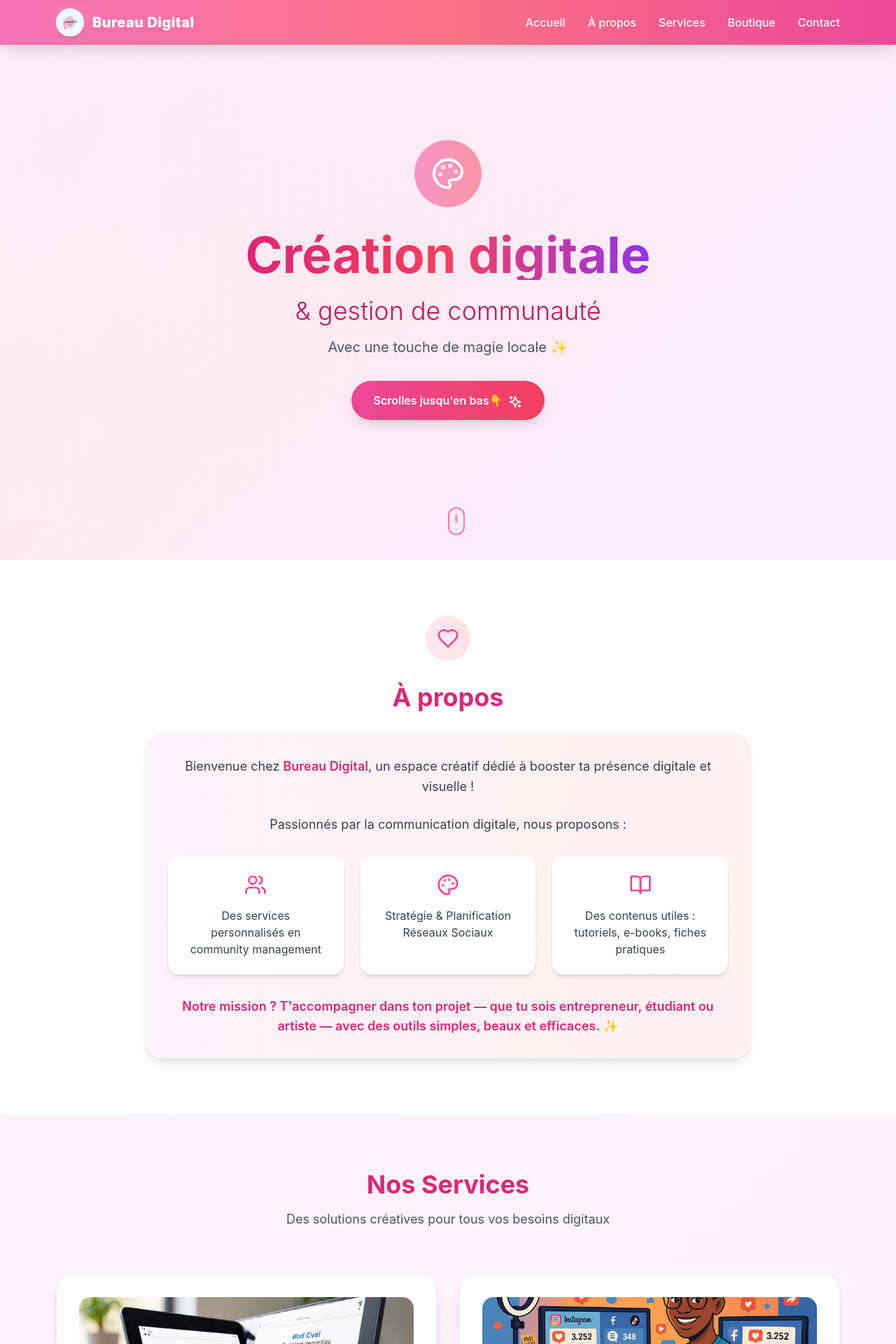
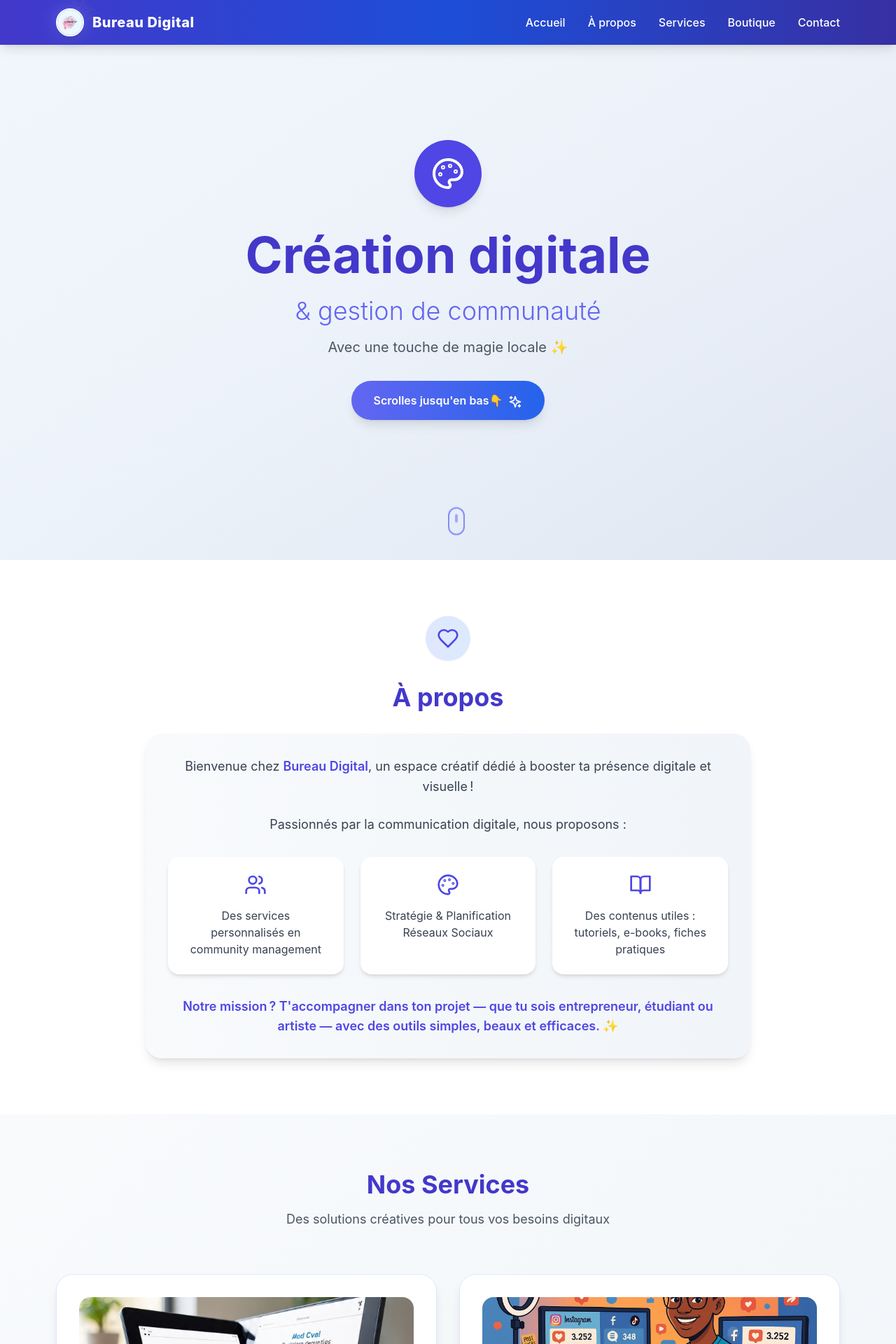
Before and after one commit to Solangeilinga/bureau-digital, a React (Create React App) app: page / in a window 1280 px wide. Shown: the top 1920 px of the page at 70% size. Built offline with nearby package versions, Linux system fonts and the light colour scheme.

Commit message:
Mise à jour du contenu

```diff
--- a/src/components/About.js
+++ b/src/components/About.js
@@ -2,33 +2,48 @@ import React from 'react';
 import { Heart, Palette, BookOpen, Users } from 'lucide-react';
 
 const About = ({ isVisible }) => (
-    <section id="about" className={`py-20 bg-white relative transform transition-all duration-1000 ${isVisible ? 'translate-y-0 opacity-100' : 'translate-y-10 opacity-0'}`}>
+    <section
+        id="about"
+        className={`py-20 bg-white relative transform transition-all duration-1000 ${isVisible ? 'translate-y-0 opacity-100' : 'translate-y-10 opacity-0'
+            }`}
+    >
         <div className="max-w-4xl mx-auto px-4 text-center">
-            <div className="inline-flex items-center justify-center w-16 h-16 bg-gradient-to-r from-pink-100 to-rose-100 rounded-full mb-8">
-                <Heart className="w-8 h-8 text-pink-500" />
+            {/* Icône principale */}
+            <div className="inline-flex items-center justify-center w-16 h-16 bg-gradient-to-r from-indigo-100 to-blue-100 rounded-full mb-8 shadow-sm">
+                <Heart className="w-8 h-8 text-indigo-600" />
             </div>
-            <h2 className="text-4xl font-bold text-pink-600 mb-8">À propos</h2>
-            <div className="bg-gradient-to-r from-pink-50 to-rose-50 rounded-3xl p-8 shadow-lg">
+
+            {/* Titre */}
+            <h2 className="text-4xl font-bold text-indigo-700 mb-8">À propos</h2>
+
+            {/* Contenu */}
+            <div className="bg-gradient-to-r from-slate-50 to-slate-100 rounded-3xl p-8 shadow-lg">
                 <p className="text-lg text-gray-700 leading-relaxed mb-6">
-                    Bienvenue chez <span className="font-semibold text-pink-600">Bureau Digital</span>, un espace créatif dédié à booster ta présence digitale et visuelle !
+                    Bienvenue chez <span className="font-semibold text-indigo-600">Bureau Digital</span>, un espace créatif dédié à booster ta présence digitale et visuelle !
                 </p>
                 <p className="text-lg text-gray-700 leading-relaxed mb-8">
                     Passionnés par la communication digitale, nous proposons :
                 </p>
+
+                {/* Cartes de services */}
                 <div className="grid md:grid-cols-3 gap-6">
                     {[
-                        { icon: Users, text: "Des services personnalisés en community management" },
-                        { icon: Palette, text: "Stratégie & Planification Réseaux Sociaux" },
-                        { icon: BookOpen, text: "Des contenus utiles : tutoriels, e-books, fiches pratiques" }
+                        { icon: Users, text: 'Des services personnalisés en community management' },
+                        { icon: Palette, text: 'Stratégie & Planification Réseaux Sociaux' },
+                        { icon: BookOpen, text: 'Des contenus utiles : tutoriels, e-books, fiches pratiques' }
                     ].map((item, index) => (
-                        <div key={index} className="bg-white p-6 rounded-2xl shadow-md hover:shadow-lg transition-all duration-300 hover:scale-105">
-                            <item.icon className="w-8 h-8 text-pink-500 mx-auto mb-4" />
+                        <div
+                            key={index}
+                            className="bg-white p-6 rounded-2xl shadow-md hover:shadow-lg transition-all duration-300 hover:scale-105"
+                        >
+                            <item.icon className="w-8 h-8 text-indigo-600 mx-auto mb-4" />
                             <p className="text-gray-700">{item.text}</p>
                         </div>
                     ))}
                 </div>
-                <p className="text-lg text-pink-600 font-semibold mt-8">
-                    Notre mission ? T'accompagner dans ton projet — que tu sois entrepreneur, étudiant ou artiste — avec des outils simples, beaux et efficaces. ✨
+
+                <p className="text-lg text-indigo-600 font-semibold mt-8">
+                    Notre mission ? T'accompagner dans ton projet — que tu sois entrepreneur, étudiant ou artiste — avec des outils simples, beaux et efficaces. ✨
                 </p>
             </div>
         </div>
--- a/src/components/FloatingHearts.js
+++ b/src/components/FloatingHearts.js
@@ -6,7 +6,7 @@ const FloatingHearts = () => (
         {[...Array(8)].map((_, i) => (
             <Heart
                 key={i}
-                className={`absolute text-pink-200 animate-bounce opacity-20`}
+                className="absolute text-indigo-200 animate-bounce opacity-20"
                 style={{
                     left: `${Math.random() * 100}%`,
                     top: `${Math.random() * 100}%`,
--- a/src/components/Header.js
+++ b/src/components/Header.js
@@ -2,29 +2,40 @@ import React from 'react';
 import { Palette, Sparkles } from 'lucide-react';
 
 const Header = ({ isVisible }) => (
-    <section id="header" className="min-h-screen flex items-center justify-center relative overflow-hidden bg-gradient-to-br from-pink-50 via-rose-50 to-purple-50">
-        <div className="absolute inset-0 bg-gradient-to-r from-pink-200/20 to-purple-200/20"></div>
-        <div className={`text-center z-10 px-4 transform transition-all duration-1000 ${isVisible ? 'translate-y-0 opacity-100' : 'translate-y-10 opacity-0'}`}>
-            <div className="inline-flex items-center justify-center w-24 h-24 bg-gradient-to-r from-pink-400 to-rose-400 rounded-full mb-8 animate-pulse">
+    <section
+        id="header"
+        className="min-h-screen flex items-center justify-center relative overflow-hidden bg-gradient-to-br from-slate-50 via-slate-100 to-slate-200"
+    >
+        {/* Overlay subtil */}
+        <div className="absolute inset-0 bg-gradient-to-r from-blue-200/10 to-indigo-200/10"></div>
+
+        {/* Contenu central */}
+        <div
+            className={`text-center z-10 px-4 transform transition-all duration-1000 ${isVisible ? 'translate-y-0 opacity-100' : 'translate-y-10 opacity-0'
+                }`}
+        >
+            <div className="inline-flex items-center justify-center w-24 h-24 bg-indigo-600 rounded-full mb-8 shadow-lg">
                 <Palette className="w-12 h-12 text-white" />
             </div>
-            <h1 className="text-5xl md:text-7xl font-bold bg-gradient-to-r from-pink-600 via-rose-500 to-purple-600 bg-clip-text text-transparent mb-6 animate-fade-in">
+            <h1 className="text-5xl md:text-7xl font-bold text-indigo-700 mb-6">
                 Création digitale
             </h1>
-            <h2 className="text-3xl md:text-4xl font-light text-pink-700 mb-4">
+            <h2 className="text-3xl md:text-4xl font-light text-indigo-500 mb-4">
                 & gestion de communauté
             </h2>
             <p className="text-xl text-gray-600 mb-8 max-w-2xl mx-auto leading-relaxed">
                 Avec une touche de magie locale ✨
             </p>
-            <button className="bg-gradient-to-r from-pink-500 to-rose-500 hover:from-pink-600 hover:to-rose-600 text-white px-8 py-4 rounded-full font-semibold transform hover:scale-105 transition-all duration-300 shadow-lg hover:shadow-xl">
+            <button className="bg-gradient-to-r from-indigo-500 to-blue-600 hover:from-indigo-600 hover:to-blue-700 text-white px-8 py-4 rounded-full font-semibold transform hover:scale-105 transition-all duration-300 shadow-lg hover:shadow-xl">
                 <span className="mr-2">Scrolles jusqu'en bas👇</span>
                 <Sparkles className="inline w-5 h-5" />
             </button>
         </div>
+
+        {/* Indicateur de scroll */}
         <div className="absolute bottom-8 left-1/2 transform -translate-x-1/2 animate-bounce">
-            <div className="w-6 h-10 border-2 border-pink-400 rounded-full flex justify-center">
-                <div className="w-1 h-3 bg-pink-400 rounded-full mt-2 animate-pulse"></div>
+            <div className="w-6 h-10 border-2 border-indigo-400 rounded-full flex justify-center">
+                <div className="w-1 h-3 bg-indigo-400 rounded-full mt-2 animate-pulse"></div>
             </div>
         </div>
     </section>
--- a/src/components/Navbar.js
+++ b/src/components/Navbar.js
@@ -1,43 +1,77 @@
-import React from 'react';
-import { Sparkles } from 'lucide-react';
+import React, { useState } from "react";
+import { Sparkles, Menu, X } from "lucide-react";
 
-const Navbar = () => (
-    <nav className="fixed top-0 w-full bg-gradient-to-r from-pink-400 via-rose-400 to-pink-500 backdrop-blur-md bg-opacity-95 z-50 shadow-lg">
-        <div className="max-w-6xl mx-auto px-4 py-3">
-            <div className="flex justify-between items-center">
-                {/* LOGO */}
+const Navbar = () => {
+    const [isOpen, setIsOpen] = useState(false);
+
+    const links = [
+        { label: "Accueil", href: "#header" },
+        { label: "À propos", href: "#about" },
+        { label: "Services", href: "#services" },
+        { label: "Boutique", href: "#boutique" },
+        { label: "Contact", href: "#contact" }
+    ];
+
+    return (
+        <nav className="fixed top-0 w-full bg-gradient-to-r from-indigo-700 via-blue-700 to-indigo-800 backdrop-blur-md z-50 shadow-lg">
+            <div className="max-w-6xl mx-auto px-4 py-3 flex justify-between items-center">
+                {/* Logo */}
                 <div className="flex items-center space-x-3">
                     <div className="relative group">
-                        <div className="absolute inset-0 bg-pink-300 rounded-full blur-md opacity-50 group-hover:scale-110 transition-transform duration-500"></div>
+                        <div className="absolute inset-0 bg-indigo-400 rounded-full blur-md opacity-50 group-hover:scale-110 transition-transform duration-500"></div>
                         <img
                             src="logo.jpg"
                             alt="Logo"
                             className="relative w-10 h-10 rounded-full border-2 border-white shadow-lg transform group-hover:scale-110 group-hover:rotate-3 transition-all duration-500"
                         />
-                        <Sparkles className="absolute -top-2 -right-2 text-yellow-300 w-5 h-5 animate-ping" />
+                        <Sparkles className="absolute -top-2 -right-2 text-yellow-400 w-5 h-5 animate-ping" />
                     </div>
-                    <span className="text-white font-extrabold text-xl bg-gradient-to-r from-white to-pink-100 bg-clip-text text-transparent tracking-wide">
+                    <span className="text-white font-extrabold text-xl tracking-wide">
                         Bureau Digital
                     </span>
                 </div>
 
-                {/* MENU */}
+                {/* Menu Desktop */}
                 <ul className="hidden md:flex space-x-8">
-                    {['Accueil', 'À propos', 'Services', 'Boutique', 'Contact'].map((item) => (
-                        <li key={item}>
+                    {links.map((link) => (
+                        <li key={link.label}>
                             <a
-                                href={`#${item === 'Accueil' ? 'header' : item.toLowerCase().replace('à propos', 'about')}`}
-                                className="text-white hover:text-pink-100 transition-all duration-300 hover:scale-110 font-medium relative group"
+                                href={link.href}
+                                className="text-white hover:text-indigo-200 transition-all duration-300 hover:scale-110 font-medium relative group"
                             >
-                                {item}
-                                <span className="absolute -bottom-1 left-0 w-0 h-0.5 bg-pink-200 transition-all duration-300 group-hover:w-full"></span>
+                                {link.label}
+                                <span className="absolute -bottom-1 left-0 w-0 h-0.5 bg-indigo-300 transition-all duration-300 group-hover:w-full"></span>
                             </a>
                         </li>
                     ))}
                 </ul>
+
+                {/* Hamburger Mobile */}
+                <button
+                    className="md:hidden text-white focus:outline-none"
+                    onClick={() => setIsOpen(!isOpen)}
+                >
+                    {isOpen ? <X size={28} /> : <Menu size={28} />}
+                </button>
             </div>
-        </div>
-    </nav>
-);
+
+            {/* Mobile Menu */}
+            {isOpen && (
+                <div className="md:hidden bg-indigo-800 bg-opacity-95 backdrop-blur-md px-6 py-4 space-y-4 text-center">
+                    {links.map((link) => (
+                        <a
+                            key={link.label}
+                            href={link.href}
+                            onClick={() => setIsOpen(false)}
+                            className="block text-white text-lg font-medium hover:text-indigo-200 transition-colors"
+                        >
+                            {link.label}
+                        </a>
+                    ))}
+                </div>
+            )}
+        </nav>
+    );
+};
 
 export default Navbar;
--- a/src/components/Services.js
+++ b/src/components/Services.js
@@ -14,7 +14,7 @@ const Services = ({ isVisible }) => {
         },
         {
             title: "Stratégie & Planification Réseaux Sociaux",
-            description: "Calendrier éditorial personnalisé, planification des publications,stratégie marketing",
+            description: "Calendrier éditorial personnalisé, planification des publications, stratégie marketing.",
             image: "/assets/images/design.png"
         },
         {
@@ -25,20 +25,29 @@ const Services = ({ isVisible }) => {
     ];
 
     return (
-        <section id="services" className={`py-20 bg-gradient-to-br from-pink-50 to-purple-50 transform transition-all duration-1000 ${isVisible ? 'translate-y-0 opacity-100' : 'translate-y-10 opacity-0'}`}>
+        <section
+            id="services"
+            className={`py-20 bg-gradient-to-br from-slate-50 to-slate-100 transform transition-all duration-1000 ${isVisible ? 'translate-y-0 opacity-100' : 'translate-y-10 opacity-0'
+                }`}
+        >
             <div className="max-w-6xl mx-auto px-4">
                 <div className="text-center mb-16">
-                    <h2 className="text-4xl font-bold text-pink-600 mb-4">Nos Services</h2>
+                    <h2 className="text-4xl font-bold text-indigo-700 mb-4">Nos Services</h2>
                     <p className="text-lg text-gray-600">Des solutions créatives pour tous vos besoins digitaux</p>
                 </div>
+
                 <div className="grid md:grid-cols-2 lg:grid-cols-2 gap-8">
                     {services.map((service, index) => (
                         <div
                             key={index}
-                            className="group bg-white rounded-3xl p-8 shadow-lg hover:shadow-2xl transform hover:scale-105 transition-all duration-500 border border-pink-100 hover:border-pink-300"
+                            className="group bg-white rounded-3xl p-8 shadow-lg hover:shadow-2xl transform hover:scale-105 transition-all duration-500 border border-indigo-100 hover:border-indigo-300"
                         >
-                            <img src={service.image} alt={service.title} className="w-full h-48 object-cover rounded-2xl mb-6" />
-                            <h3 className="text-xl font-bold text-pink-600 mb-4 group-hover:text-pink-700 transition-colors">
+                            <img
+                                src={service.image}
+                                alt={service.title}
+                                className="w-full h-48 object-cover rounded-2xl mb-6"
+                            />
+                            <h3 className="text-xl font-bold text-indigo-600 mb-4 group-hover:text-indigo-700 transition-colors">
                                 {service.title}
                             </h3>
                             <p className="text-gray-700 leading-relaxed">{service.description}</p>
```
Also changed, not shown: src/components/Contact.js (+19 -16 lines), src/components/Shop.js (+20 -14 lines), tailwind.config.js (+7 -1 lines).
